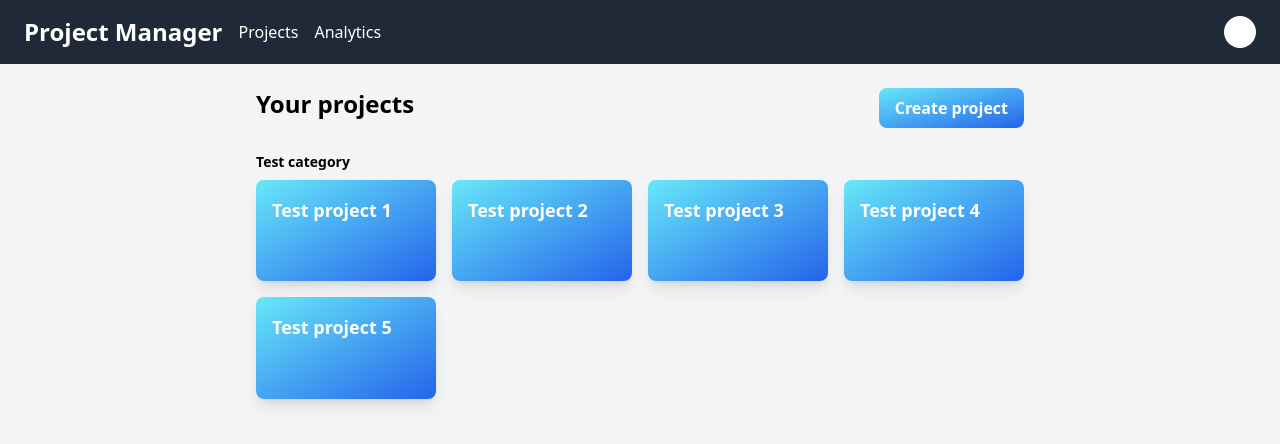
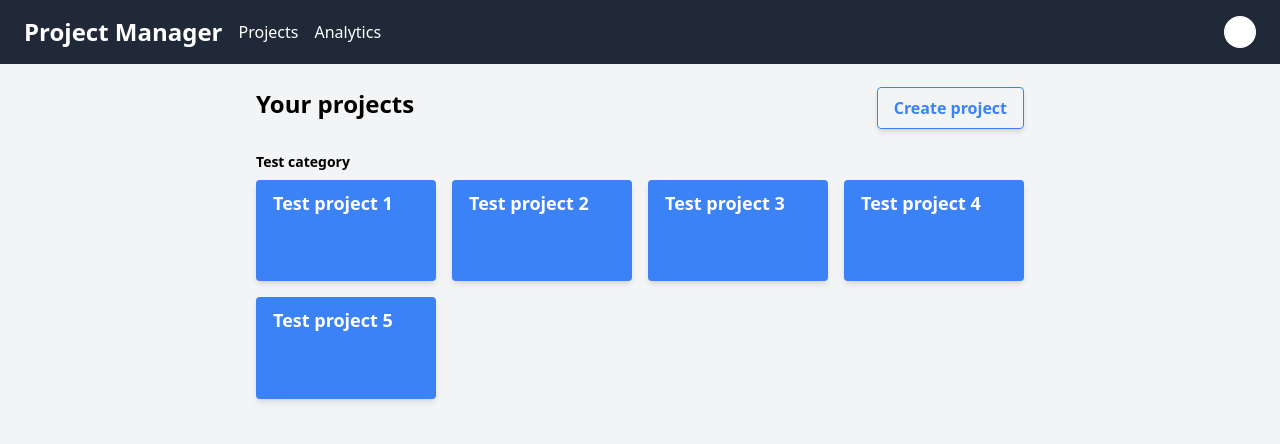
Before and after one commit to my-hack-club-projects/project-manager, a Vue app in the folder frontend/: page /projects/ in a window 1280 px wide. Shown: the top 444 px of the page. Built offline with nearby package versions, Linux system fonts and the light colour scheme; no server answers.

Commit message:
Changed ProjectListPage button style

```diff
--- a/frontend/src/components/project/ProjectCard.vue
+++ b/frontend/src/components/project/ProjectCard.vue
@@ -2,8 +2,8 @@
 
 <template>
     <router-link :to="`${category.id}/${project.id}/view`"
-        class="bg-gradient-to-br from-cyan-300 to-blue-600 rounded-lg shadow-lg p-4 aspect-video text-left">
-        <h3 class="text-lg text-white font-bold h-full">{{ project.name }}</h3>
+        :class="`${this.colors[this.color]} text-white hover:bg-transparent font-semibold py-2 px-4 border border-transparent rounded shadow-md aspect-video`">
+        <h3 class="text-lg font-bold h-full">{{ project.name }}</h3>
     </router-link>
 </template>
 
@@ -11,7 +11,29 @@
 export default {
     props: {
         category: Object,
-        project: Object
+        project: Object,
+        color: {
+            type: String,
+            default: "blue"
+        },
+    },
+    data() {
+        return {
+            colors: {
+                "red": "bg-red-500 hover:text-red-500 hover:border-red-500",
+                "green": "bg-green-500 hover:text-green-500 hover:border-green-500",
+                "blue": "bg-blue-500 hover:text-blue-500 hover:border-blue-500",
+                "teal": "bg-teal-500 hover:text-teal-500 hover:border-teal-500",
+                "yellow": "bg-yellow-500 hover:text-yellow-500 hover:border-yellow-500",
+                "orange": "bg-orange-500 hover:text-orange-500 hover:border-orange-500",
+                "indigo": "bg-indigo-500 hover:text-indigo-500 hover:border-indigo-500",
+                "purple": "bg-purple-500 hover:text-purple-500 hover:border-purple-500",
+                "pink": "bg-pink-500 hover:text-pink-500 hover:border-pink-500",
+                "gray": "bg-gray-500 hover:text-gray-500 hover:border-gray-500",
+                "black": "bg-black hover:text-black hover:border-black",
+                "white": "bg-white hover:text-white hover:border-white",
+            }
+        };
     }
 }
 </script>
--- a/frontend/src/views/ProjectListView.vue
+++ b/frontend/src/views/ProjectListView.vue
@@ -1,5 +1,6 @@
 <script setup>
 import ProjectCard from '@/components/project/ProjectCard.vue'
+import TextButton from '@/components/global/TextButton.vue';
 </script>
 
 <template>
@@ -7,10 +8,9 @@ import ProjectCard from '@/components/project/ProjectCard.vue'
     <div class="container mx-auto p-4">
       <div class="flex items-center">
         <h2 class="text-2xl font-bold mb-4 mt-2">Your projects</h2>
-        <button @click="createProject"
-          class="bg-gradient-to-br from-cyan-300 to-blue-600 text-white font-bold py-2 px-4 rounded-lg ml-auto">
+        <TextButton color="blue" class="ml-auto" @click="createProject">
           Create project
-        </button>
+        </TextButton>
       </div>
       <div class="flex flex-col">
         <div v-for="(category, index) in categories" :key="index" class="py-4">
@@ -34,7 +34,8 @@ import ProjectCard from '@/components/project/ProjectCard.vue'
 <script>
 export default {
   components: {
-    ProjectCard
+    ProjectCard,
+    TextButton,
   },
   data() {
     return {
```
